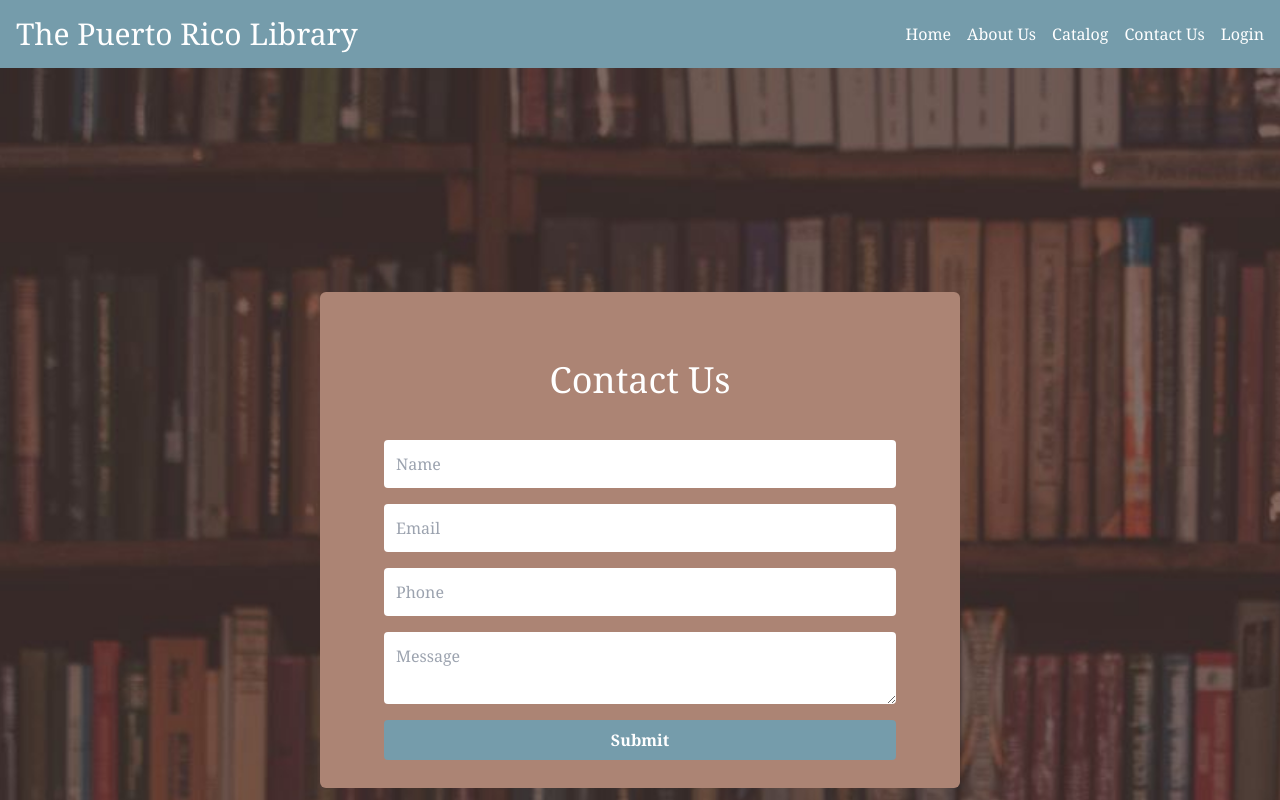
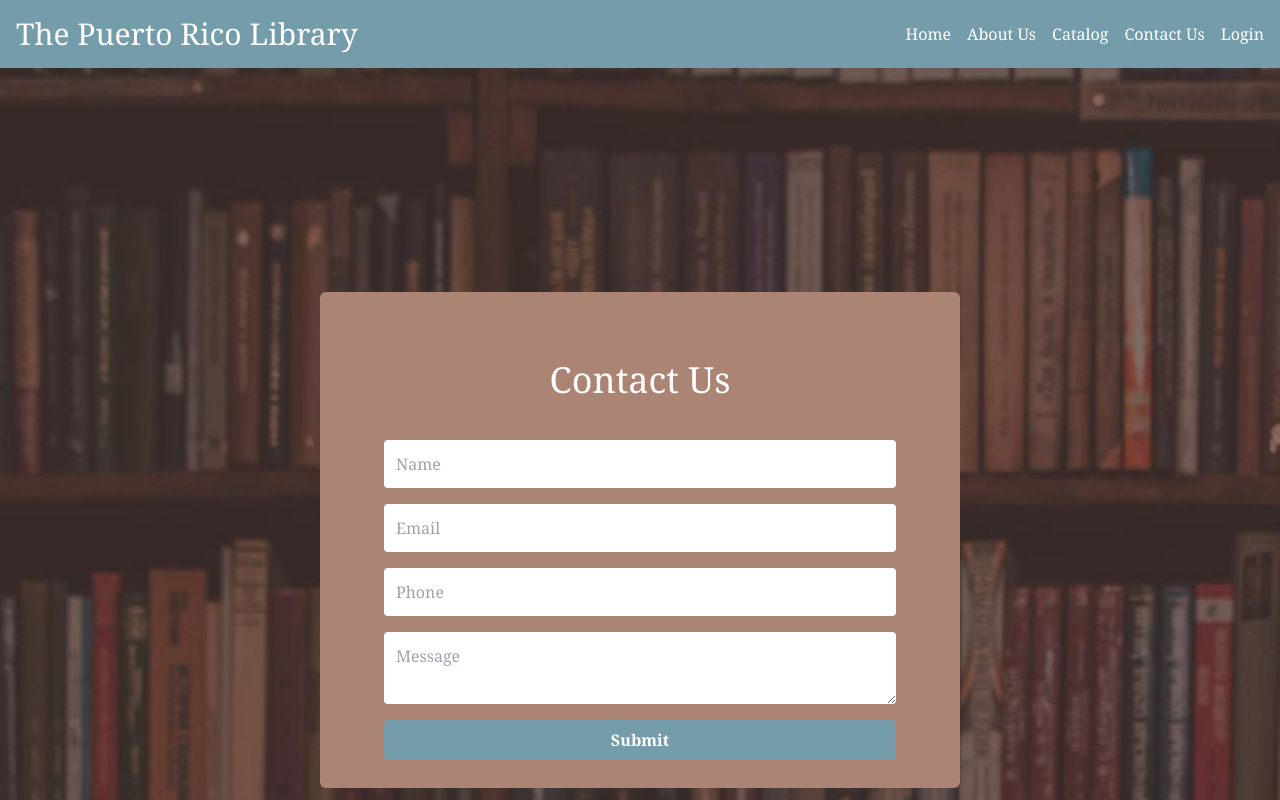
Before and after one commit to gvictorm/NextJS-finalProject, a Next.js app: page /contact in a window 1280 px wide. Shown: the top 800 px of the page. Built offline with nearby package versions, Linux system fonts and the light colour scheme.

Commit message:
fixing background

```diff
--- a/app/login/page.jsx
+++ b/app/login/page.jsx
@@ -6,8 +6,8 @@ import Footer from "@/components/Footer";
 export default function LoginPage() {
   return (
     <div>
+      <Background />
       <Navbar />
-      <Background />
       <section className="mainbgColor px-10 py-7 mx-auto my-52 w-1/2 rounded-md">
         <div className="text-white text-center font-serif">
           <h2 className="py-10 text-4xl">Login</h2>
--- a/components/Catalog.jsx
+++ b/components/Catalog.jsx
@@ -5,8 +5,9 @@ import Background from "@/components/Background";
 export default function Catalog() {
   return (
     <div>
+      <Background />
       <Navbar />
-      <Background />
+
       <section>
         <div className="container py-10 px-10 my-20 mx-auto catalogbgColor rounded-lg">
           {/* <!-- using animation on header --> */}
--- a/components/Contact.jsx
+++ b/components/Contact.jsx
@@ -5,8 +5,8 @@ import Navbar from "@/components/Navbar";
 export default function Contact() {
   return (
     <div>
+      <Background />
       <Navbar />
-      <Background />
       <section className="mainbgColor px-10 py-7 my-56 mx-auto w-1/2 rounded-md">
         <div className="text-white text-center font-serif">
           <h2 className="py-10 text-4xl">Contact Us</h2>
```
